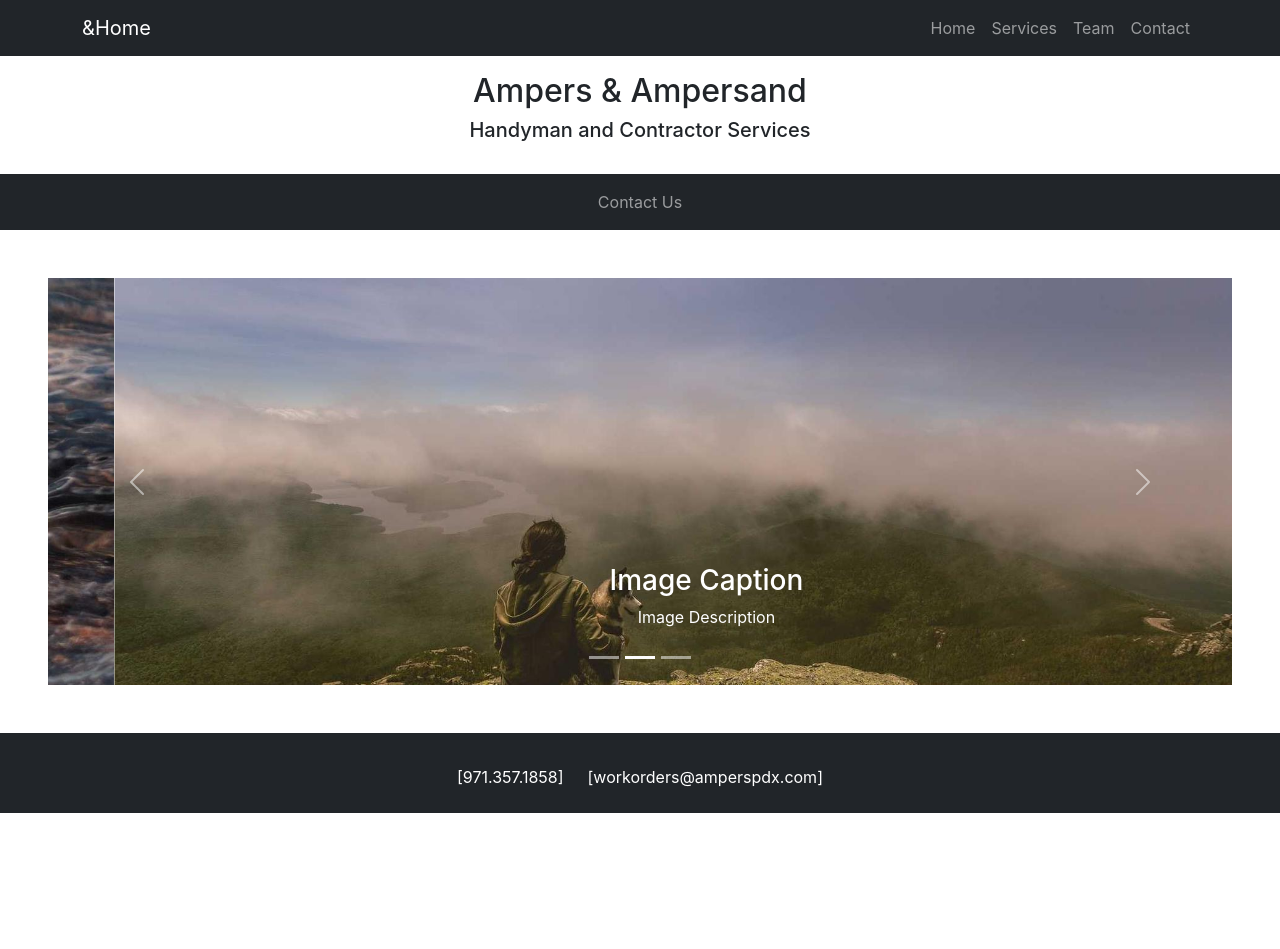
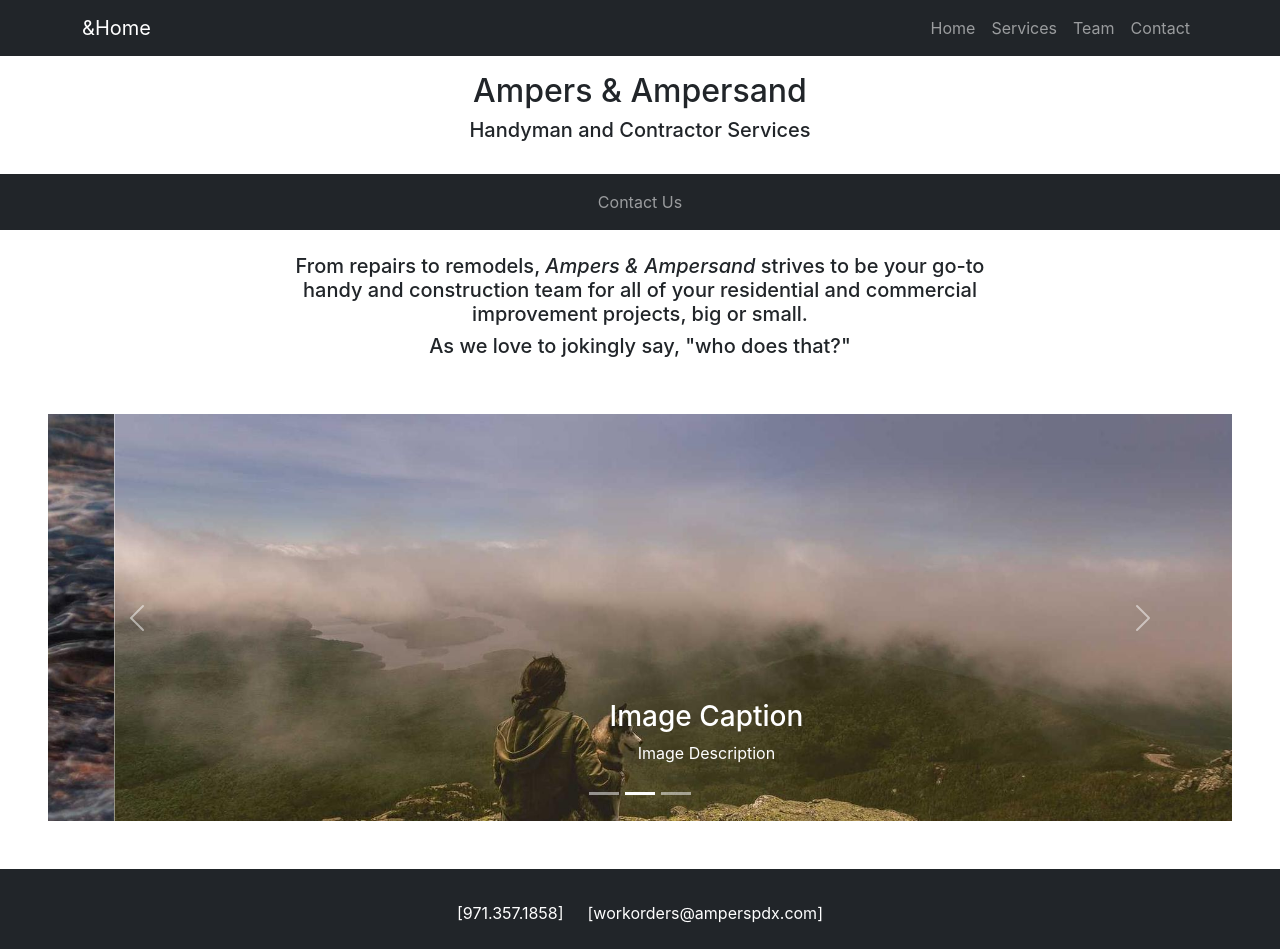
Before and after one commit to tkm404/ampers-redesign, a React (Create React App) app: page / in a window 1280 px wide. Before the commit the page ends 813 px from the top, so only its background shows below. Built offline with nearby package versions, Linux system fonts and the light colour scheme.

Commit message:
Add CompanyStatement to HomeControl component

```diff
--- a/src/components/HomeControl.js
+++ b/src/components/HomeControl.js
@@ -5,6 +5,7 @@ import Container from 'react-bootstrap/Container'
 import Home from '../pages/Home'
 import Banner from './Banner'
 import HomeCarousel from './HomeCarousel'
+import CompanyStatement from './CompanyStatement'
 
 function HomeControl() {
   let currentlyVisibleState =
@@ -17,12 +18,12 @@ function HomeControl() {
           <Stack gap={2} className="p-4 col-md-8 mx-auto">
             {currentlyVisibleState}
           </Stack>
-
         <Banner />
-
       </React.Fragment>
       </div>
-
+      <div>
+        <CompanyStatement />
+      </div>
       <div>
         <div className='p-5'>
           <HomeCarousel />
```
